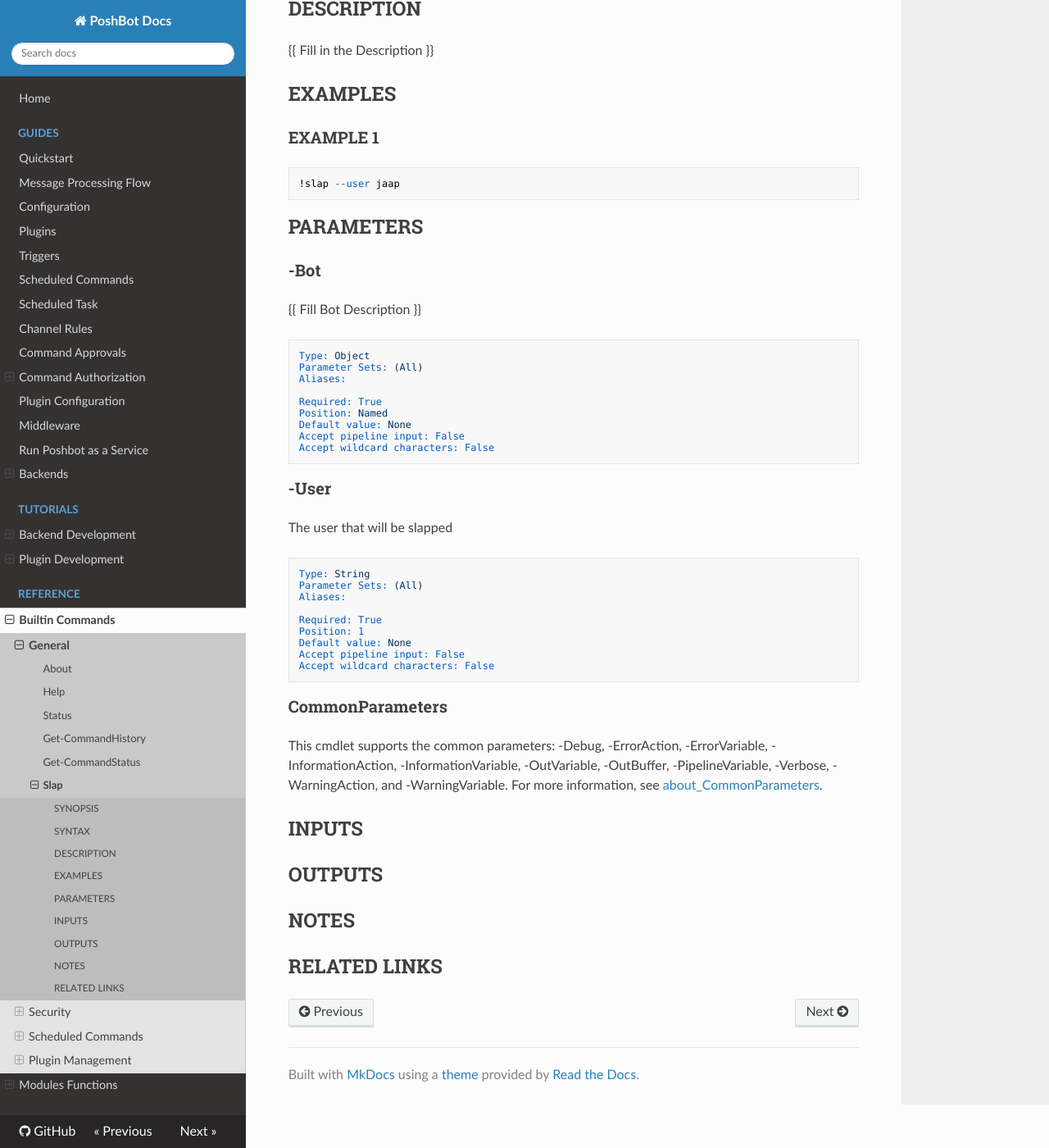
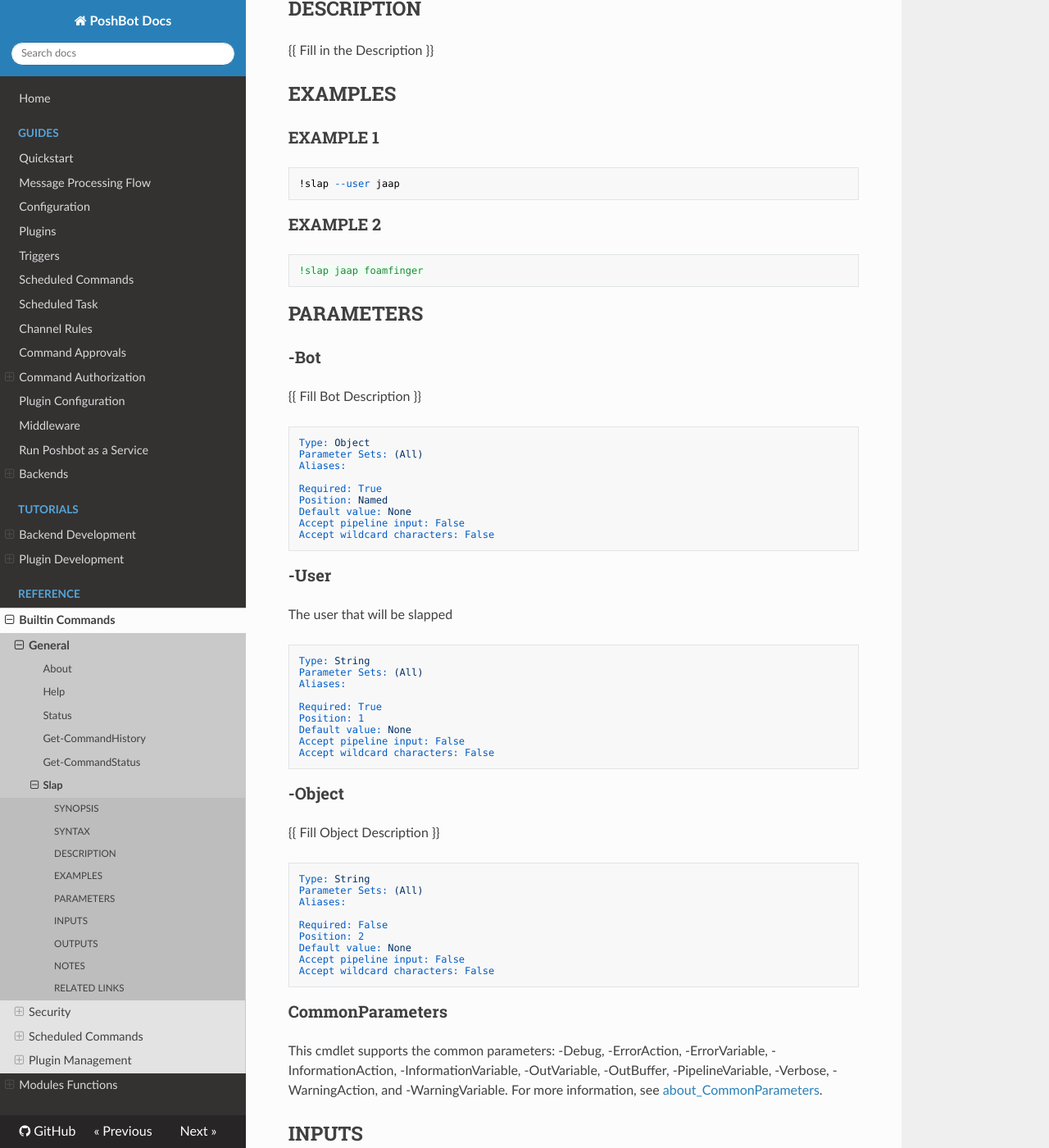
Before and after one commit to poshbotio/PoshBot, an MkDocs documentation site: the page built from docs/reference/commands/Slap.md, in a window 1280 px wide and 1400 px high, scrolled down 382 px. Shown: the whole window at 82% size. Built offline with MkDocs 1.6.1, drawn with Linux system fonts in a browser that asks for light colours; nearby versions of some CDN libraries; old or Windows-style settings are respelled for this version of MkDocs.

Commit message:
(GH181) Add additional objects to !slap

````diff
--- a/docs/reference/commands/Slap.md
+++ b/docs/reference/commands/Slap.md
@@ -13,7 +13,7 @@ Slap a user with a large trout
 ## SYNTAX
 
 ```
-Slap -Bot <Object> [-User] <String> [<CommonParameters>]
+Slap -Bot <Object> [-User] <String> [[-Object] <String>] [<CommonParameters>]
 ```
 
 ## DESCRIPTION
@@ -24,6 +24,11 @@ Slap -Bot <Object> [-User] <String> [<CommonParameters>]
 ### EXAMPLE 1
 ```
 !slap --user jaap
+```
+
+### EXAMPLE 2
+```
+!slap jaap foamfinger
 ```
 
 ## PARAMETERS
@@ -58,6 +63,21 @@ Accept pipeline input: False
 Accept wildcard characters: False
 ```
 
+### -Object
+{{ Fill Object Description }}
+
+```yaml
+Type: String
+Parameter Sets: (All)
+Aliases:
+
+Required: False
+Position: 2
+Default value: None
+Accept pipeline input: False
+Accept wildcard characters: False
+```
+
 ### CommonParameters
 This cmdlet supports the common parameters: -Debug, -ErrorAction, -ErrorVariable, -InformationAction, -InformationVariable, -OutVariable, -OutBuffer, -PipelineVariable, -Verbose, -WarningAction, and -WarningVariable. For more information, see [about_CommonParameters](http://go.microsoft.com/fwlink/?LinkID=113216).
 
````
Also changed, not shown: 1 other file.
